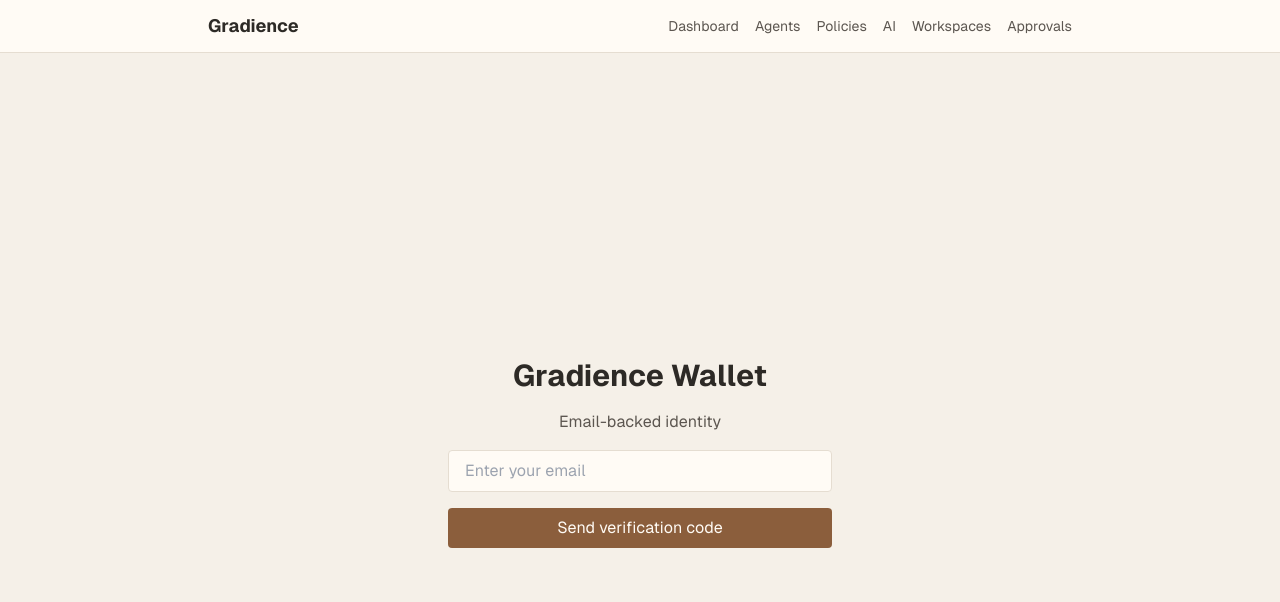
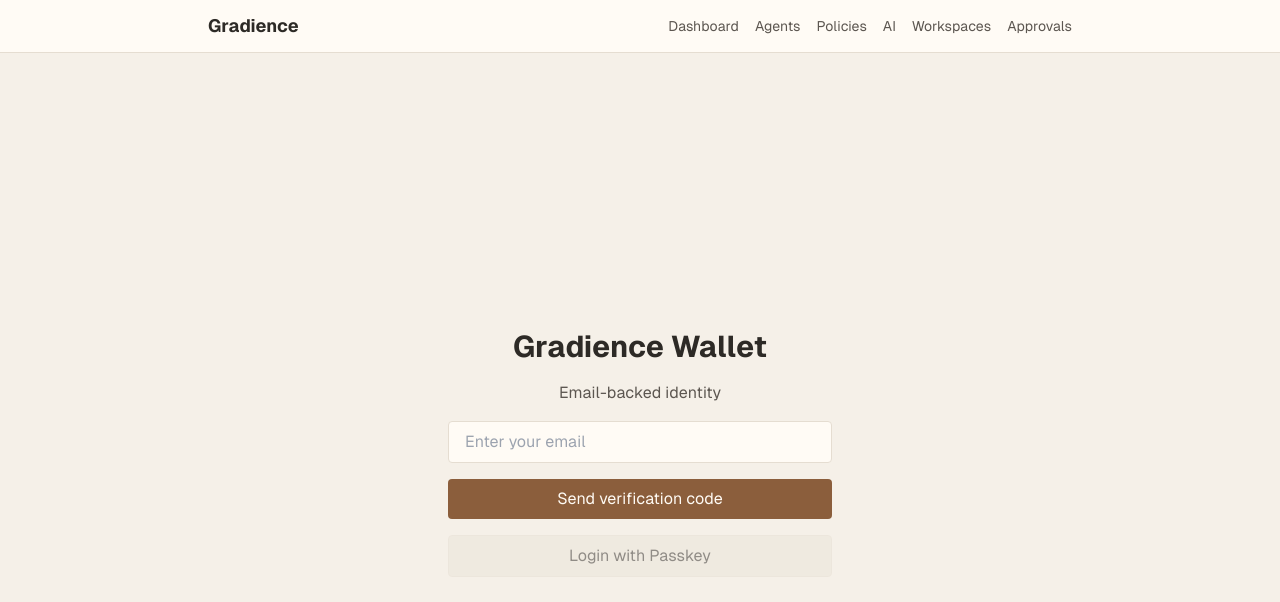
Before and after one commit to DaviRain-Su/gradience-wallet, a Next.js app in the folder web/: page /login in a window 1280 px wide. Shown: the top 602 px of the page. Built offline with nearby package versions, Linux system fonts and the light colour scheme.

Commit message:
Add Passkey login button to login page
- Allow users to log in with Passkey without OTP
- Pass email as both username and email to loginPasskey
- Keep OTP flow as fallback

Co-authored-by: factory-droid[bot] <138933559+factory-droid[bot]@users.noreply.github.com>

```diff
--- a/web/app/login/page.tsx
+++ b/web/app/login/page.tsx
@@ -3,6 +3,7 @@
 import { useEffect, useState } from "react";
 import { useRouter } from "next/navigation";
 import { apiPost } from "@/lib/api";
+import { loginPasskey } from "@/lib/webauthn";
 
 export default function LoginPage() {
   const [email, setEmail] = useState("");
@@ -11,6 +12,7 @@ export default function LoginPage() {
   const [countdown, setCountdown] = useState(0);
   const [msg, setMsg] = useState("");
   const [loading, setLoading] = useState(false);
+  const [passkeyLoading, setPasskeyLoading] = useState(false);
   const router = useRouter();
 
   useEffect(() => {
@@ -85,6 +87,26 @@ export default function LoginPage() {
     }
   }
 
+  async function handlePasskeyLogin() {
+    const trimmed = email.trim().toLowerCase();
+    if (!trimmed || !trimmed.includes("@")) {
+      setMsg("请输入有效的邮箱地址");
+      return;
+    }
+    setPasskeyLoading(true);
+    setMsg("");
+    try {
+      const token = await loginPasskey(trimmed, trimmed);
+      localStorage.setItem("gradience_token", token);
+      router.push("/dashboard");
+    } catch (e: unknown) {
+      const text = e instanceof Error ? e.message : String(e);
+      setMsg(`Passkey login failed: ${text}`);
+    } finally {
+      setPasskeyLoading(false);
+    }
+  }
+
   return (
     <div className="min-h-screen flex items-center justify-center p-8" style={{ backgroundColor: "var(--background)", color: "var(--foreground)" }}>
       <main className="max-w-sm w-full flex flex-col gap-4">
@@ -139,6 +161,15 @@ export default function LoginPage() {
           </>
         )}
 
+        <button
+          onClick={handlePasskeyLogin}
+          disabled={passkeyLoading || !email.trim().includes("@")}
+          className="rounded py-2 disabled:opacity-50 border"
+          style={{ backgroundColor: "var(--muted)", color: "var(--foreground)", borderColor: "var(--border)" }}
+        >
+          {passkeyLoading ? "Authenticating..." : "Login with Passkey"}
+        </button>
+
         {msg && <p className="text-center text-sm" style={{ color: "#B45309" }}>{msg}</p>}
       </main>
     </div>
```
